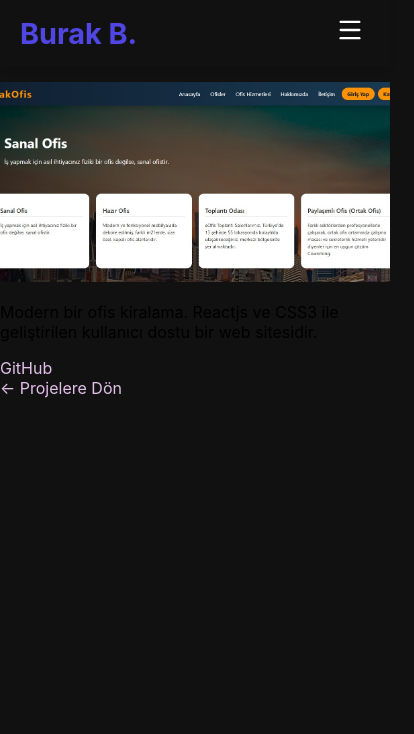
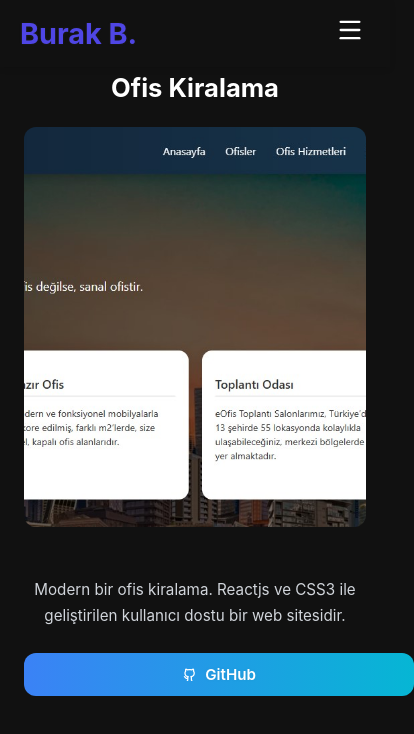
Before and after one commit to Burakbulut34/BurakBlog, a React (Create React App) app: page /projects/1 in a window 390 px wide. Shown: the top 734 px of the page, 414 px wide, since content can reach past the window. Built offline with nearby package versions, Linux system fonts and the light colour scheme.

Commit message:
Proje, Projeler ve abpu.css Düzeltildi

```diff
--- a/src/pages/Projects.jsx
+++ b/src/pages/Projects.jsx
@@ -66,6 +66,7 @@ export const projectsData = [
     image: Projectİmg3,
     type: "web",
     githubUrl: "https://github.com/Burakbulut34/Responsive-Modern-Site",
+    live: "https://burak-ofis-resonsive-site.vercel.app/"
   },
   {
     id: 4,
--- a/src/pages/ProjectsDetails.jsx
+++ b/src/pages/ProjectsDetails.jsx
@@ -1,10 +1,13 @@
 import React from 'react';
 import { useParams, Link } from 'react-router-dom';
 import { projectsData } from './Projects';
+import "../styles/projectsDetails.css";
+import { RiGithubLine } from "react-icons/ri";
 
 const ProjectDetails = () => {
   const { id } = useParams();
   const project = projectsData.find(p => p.id === parseInt(id));
+  console.log(project);
 
   if (!project) {
     return <h2>Proje bulunamadı</h2>;
@@ -12,16 +15,41 @@ const ProjectDetails = () => {
 
   return (
     <div className="project-details">
-      <h1>{project.title}</h1>
-      <img src={project.image} alt={project.title} className="project-image" />
-      <p>{project.description}</p>
-      {project.githubUrl && (
-        <a href={project.githubUrl} target="_blank" rel="noopener noreferrer">
-          GitHub
-        </a>
-      )}
-      <br />
-      <Link to="/projects">← Projelere Dön</Link>
+      {/* Başlık */}
+      <h1 className="project-title">{project.title}</h1>
+
+      {/* Resim */}
+      <img
+        src={project.image}
+        alt={project.title}
+        className="project-image"
+      />
+
+      {/* Açıklama */}
+      <p className="project-description">{project.description}</p>
+
+      {/* Butonlar */}
+      <div className="project-links">
+        {project.githubUrl && (
+  <a
+    href={project.githubUrl}
+    target="_blank"
+    rel="noopener noreferrer"
+  >
+    <RiGithubLine /> GitHub
+  </a>
+)}
+{project.liveDemoUrl && (
+  <a
+    href={project.liveDemoUrl}
+    target="_blank"
+    rel="noopener noreferrer"
+  >
+    🌐 Live Demo
+  </a>
+)}
+
+      </div>
     </div>
   );
 };
--- a/src/styles/abpu.css
+++ b/src/styles/abpu.css
@@ -195,8 +195,8 @@ flex-shrink: 0; /* küçük ekranda daralmayı engeller */
 
   .card {
     width: 240px;
-    height: 200px;
-    margin: 0 auto; /* sola kaymasın, ortalansın */
+    height: 250px;
+    margin: 0 auto 15px auto; /* altına 15px boşluk */
   }
 
   .btn1 {
--- /dev/null
+++ b/src/styles/projectsDetails.css
@@ -0,0 +1,138 @@
+/* Genel kapsayıcı */
+.project-details {
+  max-width: 900px;
+  margin: 3rem auto;
+  padding: 2rem;
+  color: #f3f4f6;
+  border-radius: 16px;
+  text-align: center;
+  transition: all 0.3s ease;
+}
+
+/* Başlık */
+.project-title {
+  font-size: 2.2rem;
+  font-weight: 700;
+  margin-bottom: 1.5rem;
+color: #fff;
+}
+
+/* Resim */
+.project-image {
+  width: 100%;
+  height: 400px;
+  max-width: 1000px;
+  border-radius: 12px;
+  display: block;
+  object-fit: cover;
+  transition: transform 0.3s ease;
+}
+.project-image:hover {
+  transform: scale(1.05);
+}
+
+/* Açıklama */
+.project-description {
+  font-size: 1.05rem;
+  line-height: 1.7;
+  color: #d1d5db;
+  margin-top: 50px;
+  text-align: center;
+}
+
+/* Link butonları */
+.project-links {
+  display: flex;
+  justify-content: center;
+  gap: 1rem;
+  margin-top: 1.5rem;
+  flex-wrap: wrap;
+}
+
+.project-links a {
+  display: inline-flex;
+  align-items: center;
+  gap: 8px;
+  background: linear-gradient(90deg, #3b82f6, #06b6d4);
+  padding: 0.75rem 1.5rem;
+  border-radius: 12px;
+  color: #fff;
+  font-weight: 600;
+  font-size: 0.95rem;
+  text-decoration: none;
+  transition: all 0.3s ease;
+}
+
+.project-links a:hover {
+  background: linear-gradient(90deg, #06b6d4, #3b82f6);
+  transform: translateY(-3px);
+}
+
+/* Geri dön linki */
+.back-link {
+  display: inline-block;
+  margin-top: 2rem;
+  color: #9ca3af;
+  font-weight: 500;
+  text-decoration: none;
+  transition: color 0.3s ease;
+}
+.back-link:hover {
+  color: #f9fafb;
+}
+
+/* --- Responsive Tasarım --- */
+
+/* Tablet */
+@media (max-width: 1024px) {
+  .project-title {
+    font-size: 2rem;
+  }
+  .project-description {
+    font-size: 1rem;
+  }
+}
+
+/* Küçük Tablet */
+@media (max-width: 768px) {
+  .project-details {
+    padding: 1.5rem;
+  }
+  .project-title {
+    font-size: 1.8rem;
+  }
+  .project-image {
+    max-width: 420px;
+  }
+}
+
+/* Telefon */
+@media (max-width: 450px) {
+  .project-title {
+    font-size: 1.6rem;
+  }
+  .project-description {
+    font-size: 0.95rem;
+  }
+  .project-links {
+    flex-direction: column;
+  }
+  .project-links a {
+    width: 100%;
+    justify-content: center;
+  }
+}
+
+/* Küçük Telefon */
+@media (max-width: 387px) {
+  .project-title {
+    font-size: 1.4rem;
+  }
+  .project-image {
+    max-width: 100%;
+    height: auto;
+  }
+  .project-description {
+    font-size: 0.9rem;
+  }
+}
```
